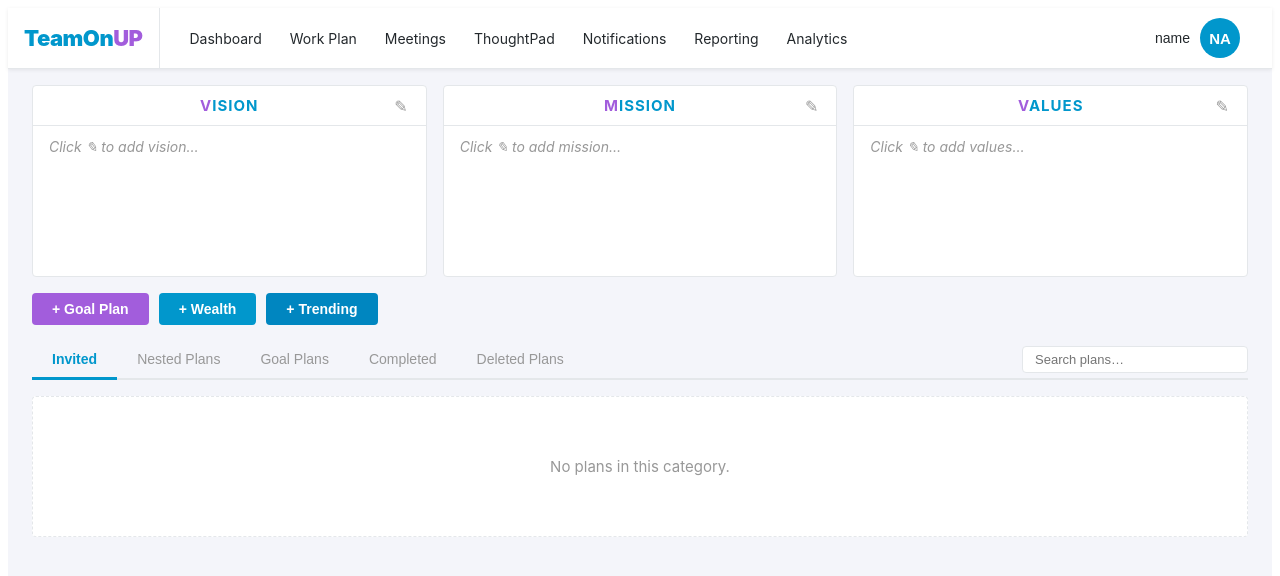
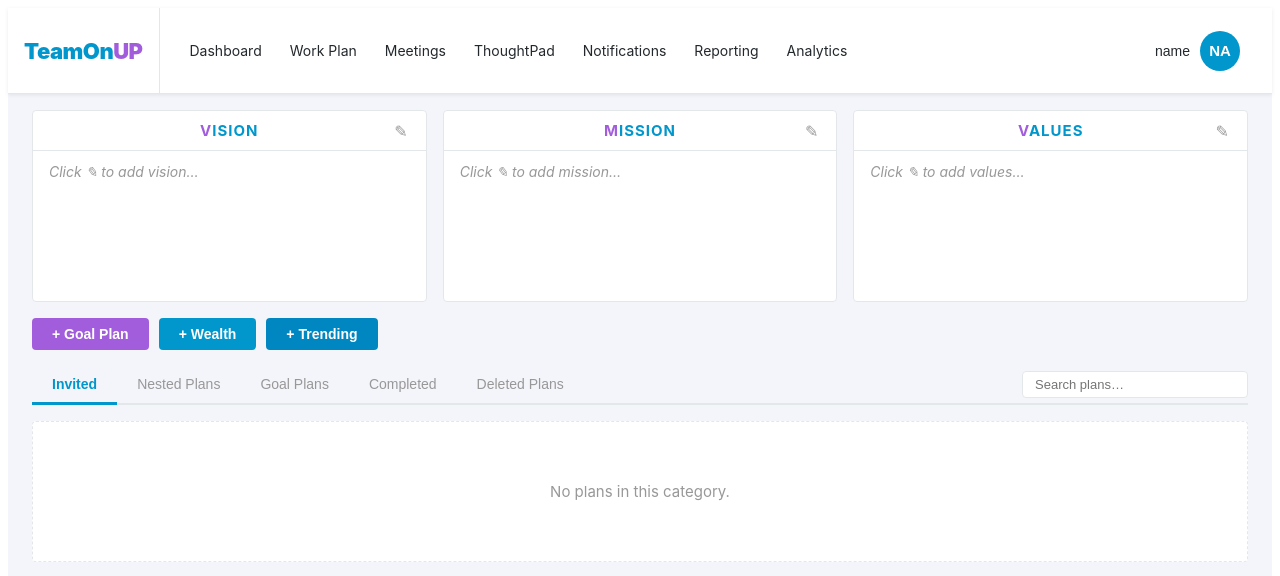
Before and after one commit to nksteve/nksteve-frontend, a React (Vite) app: page / in a window 1280 px wide. Shown: the top 576 px of the page. Built offline with nearby package versions, Linux system fonts and the light colour scheme; sample sign-in values are in the browser's storage.

Commit message:
Match vembu: body font-size 16px, header height 85px

```diff
--- a/src/components/layout/Layout.jsx
+++ b/src/components/layout/Layout.jsx
@@ -169,7 +169,7 @@ export default function Layout({ children }) {
       <header style={{
         position: 'sticky', top: 0, zIndex: 1000,
         background: C.headerBg, borderBottom: `1px solid ${C.border}`,
-        height: 60, display: 'flex', alignItems: 'stretch',
+        height: 85, display: 'flex', alignItems: 'stretch',
         padding: '0 24px 0 16px',
         justifyContent: 'space-between',
         boxShadow: '0 1px 4px rgba(0,0,0,.08)',
--- a/src/index.css
+++ b/src/index.css
@@ -6,7 +6,7 @@ body {
   margin: 0;
   font-family: -apple-system, BlinkMacSystemFont, 'Segoe UI', Roboto, Oxygen,
     Ubuntu, Cantarell, 'Open Sans', 'Helvetica Neue', sans-serif;
-  font-size: 14px;
+  font-size: 16px;
   line-height: 1.5;
   color: #23282c;
   background: #f4f5fa;
```
